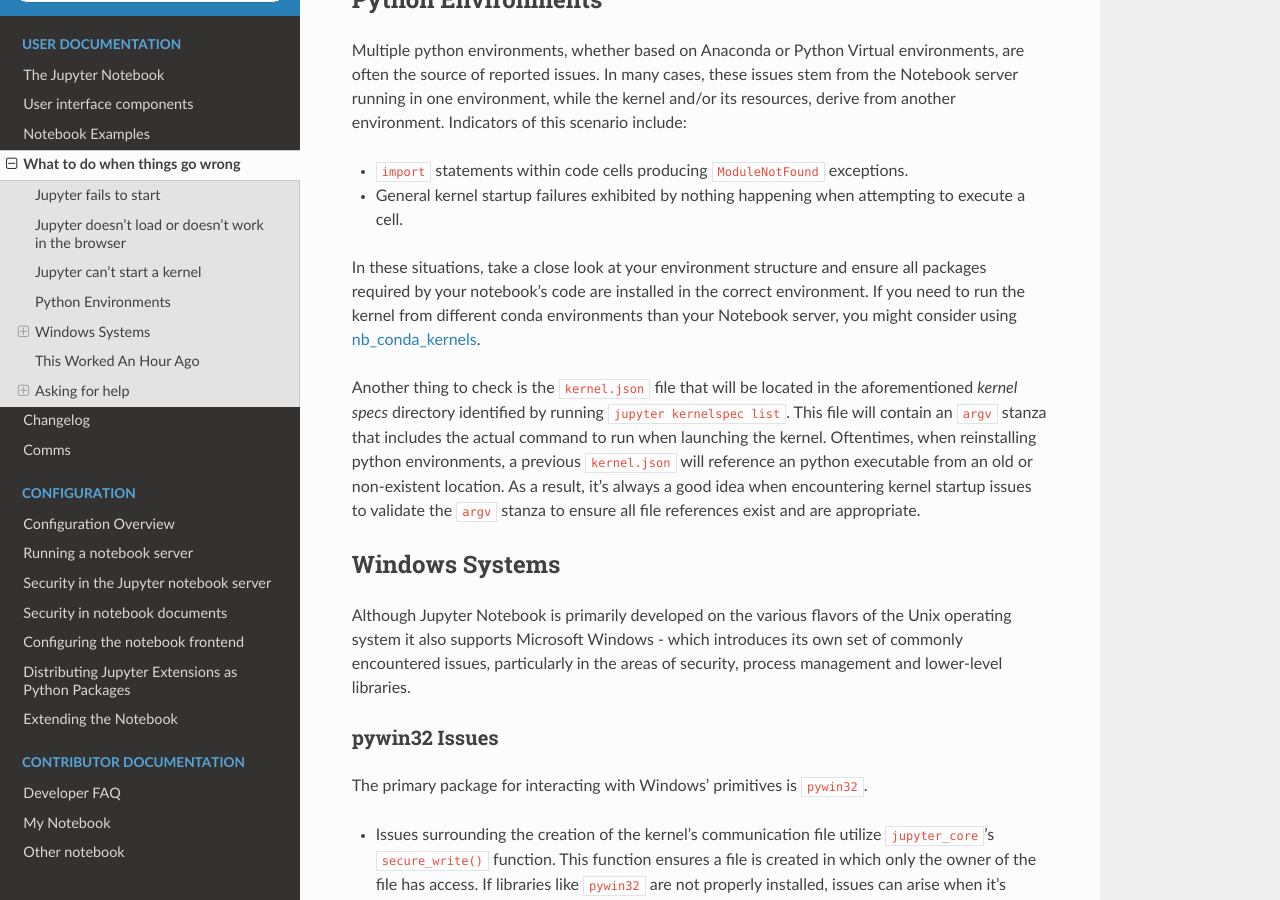
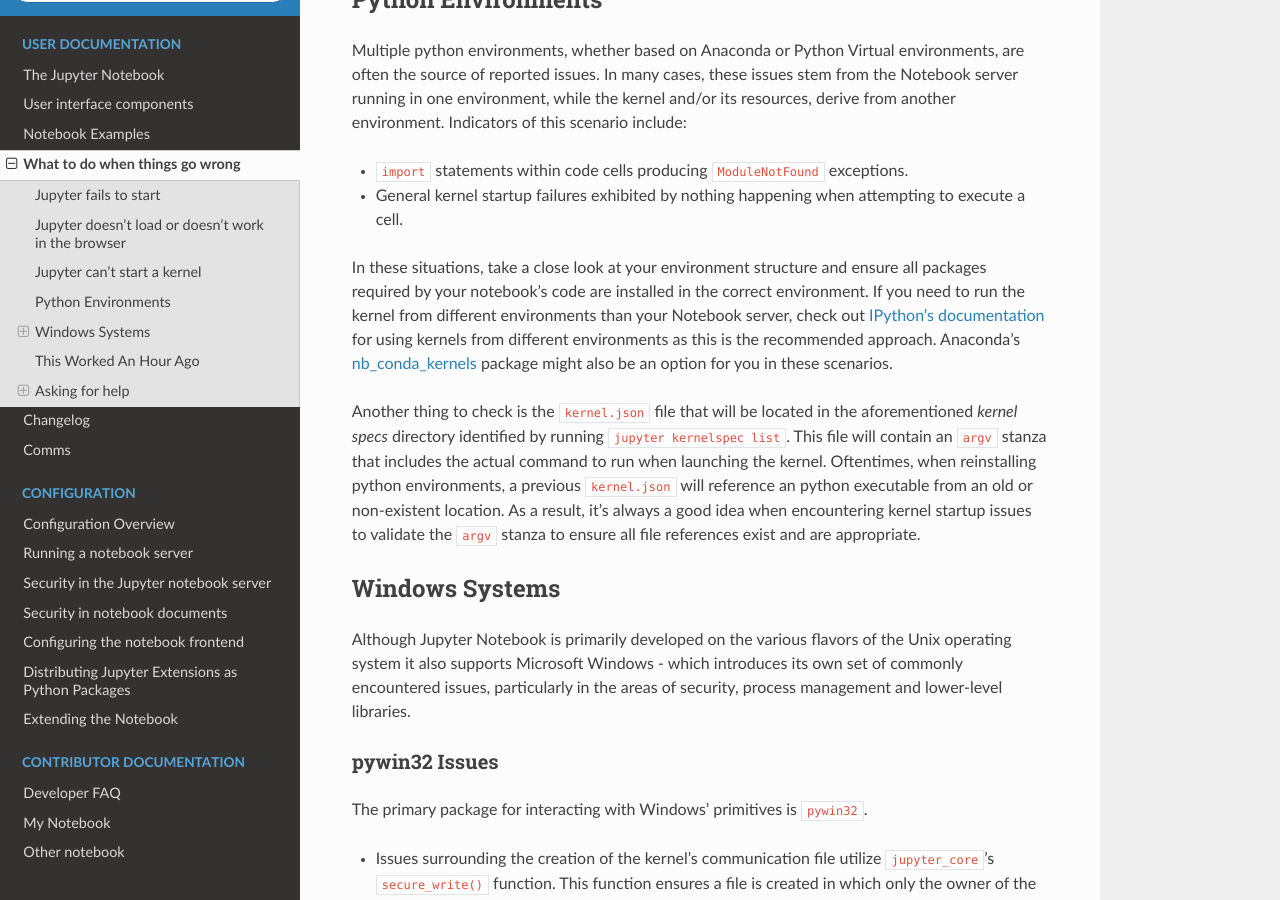
Before and after one commit to jupyter/nbclassic, a Sphinx documentation site: the page built from docs/source/troubleshooting.rst, in a window 1280 px wide and 900 px high, scrolled down 1449 px. Built offline with Sphinx 7.4.7 and the Read the Docs theme 2.0.0, drawn with Linux system fonts in a browser that asks for light colours; pages that are not in the unit, such as notebooks, are missing from menus; the version number could not be read and is left out.

Commit message:
Add reference to IPython docs for multi-env scenarios

```diff
--- a/docs/source/troubleshooting.rst
+++ b/docs/source/troubleshooting.rst
@@ -78,8 +78,11 @@
 
 In these situations, take a close look at your environment structure and ensure all
 packages required by your notebook's code are installed in the correct environment.
-If you need to run the kernel from different conda environments than your Notebook
-server, you might consider using `nb_conda_kernels <https://github.com/Anaconda-Platform/nb_conda_kernels>`_.
+If you need to run the kernel from different environments than your Notebook
+server, check out `IPython's documentation <https://ipython.readthedocs.io/en/stable/install/kernel_install.html#kernels-for-different-environments>`_
+for using kernels from different environments as this is the recommended approach.
+Anaconda's `nb_conda_kernels <https://github.com/Anaconda-Platform/nb_conda_kernels>`_
+package might also be an option for you in these scenarios.
 
 Another thing to check is the ``kernel.json`` file that will be located in the
 aforementioned *kernel specs* directory identified by running ``jupyter kernelspec list``.
```
